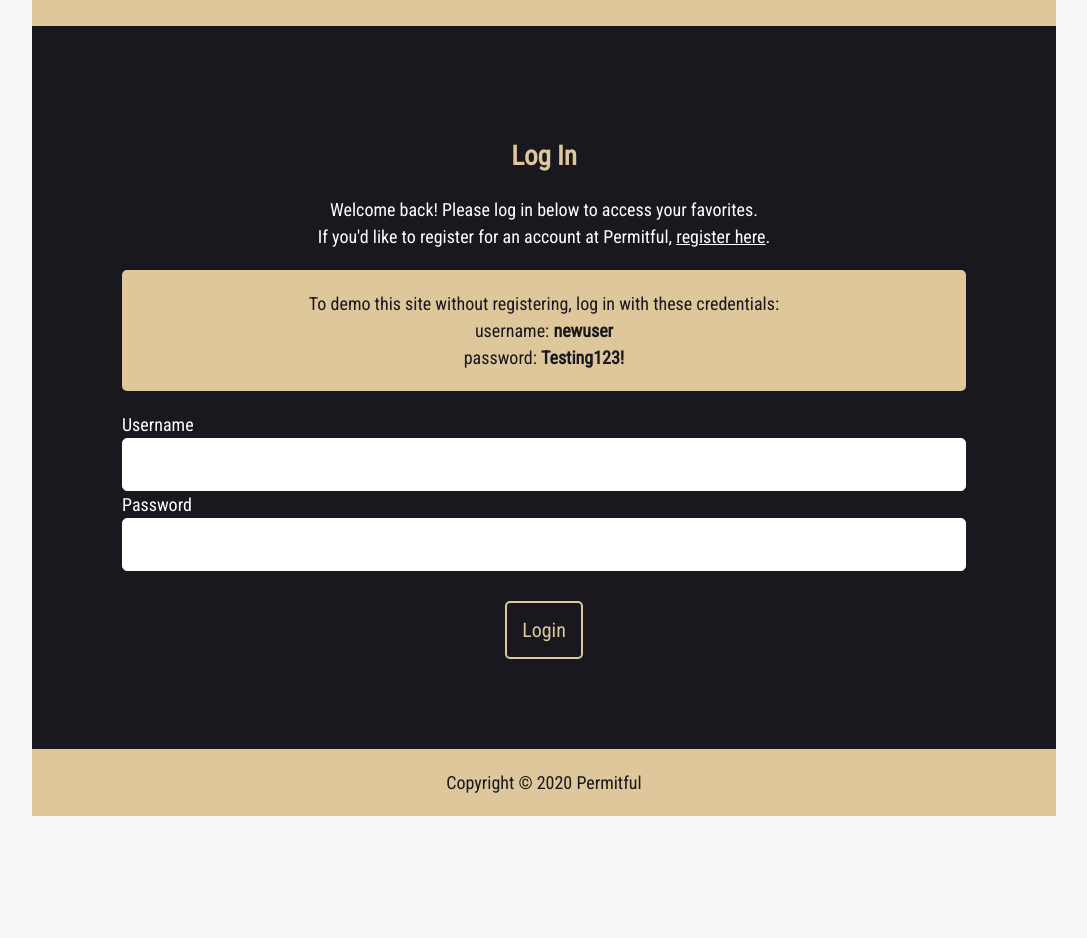
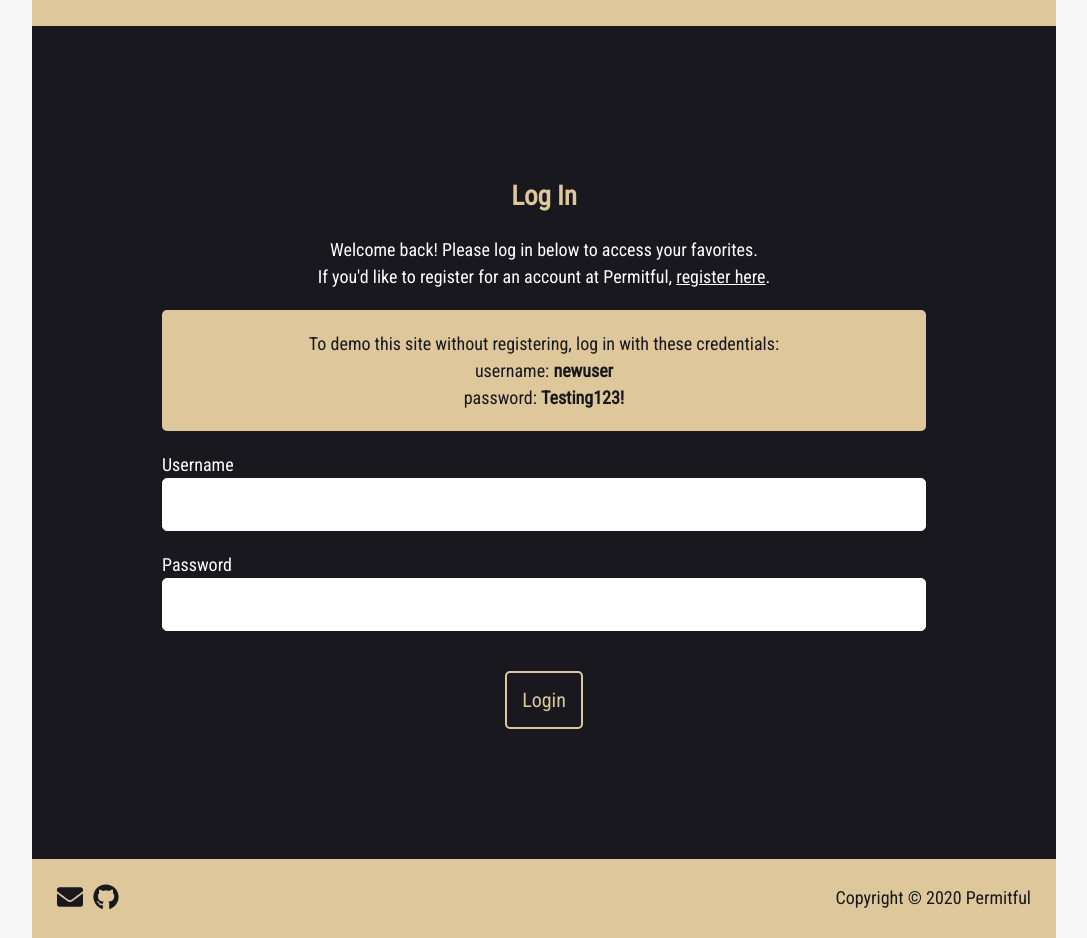
Before and after one commit to gavinmgrant/permitful-client, a React (Create React App) app: page /login in a window 1280 px wide. Shown: the part 46-984 px from the top of the page, without its empty margins (96-1183 px from the left). Before the commit the page ends 862 px from the top, so only its background shows below. Built offline with nearby package versions, Linux system fonts and the light colour scheme; no server answers.

Commit message:
style: refine margins and add contact icons

```diff
--- a/package.json
+++ b/package.json
@@ -4,6 +4,7 @@
   "private": true,
   "dependencies": {
     "@fortawesome/fontawesome-svg-core": "^1.2.30",
+    "@fortawesome/free-brands-svg-icons": "^5.15.0",
     "@fortawesome/free-regular-svg-icons": "^5.14.0",
     "@fortawesome/free-solid-svg-icons": "^5.14.0",
     "@fortawesome/react-fontawesome": "^0.1.11",
--- a/src/components/Footer/Footer.css
+++ b/src/components/Footer/Footer.css
@@ -3,4 +3,25 @@
     background-color: #DEC79B;
     margin: 0;
     padding: 20px;
+    width: 100%;
 }
+
+.contact {
+    font-size: 26px;
+}
+
+.contact-icon a {
+    padding: 5px;
+    color: #18181E !important;
+}
+
+.copyright {
+    padding: 5px;
+}
+
+@media screen and (min-width: 400px) {
+    footer {
+        display: flex;
+        justify-content: space-between;
+    }
+}
--- a/src/components/Footer/Footer.js
+++ b/src/components/Footer/Footer.js
@@ -1,10 +1,25 @@
 import React from 'react';
+import { Email, Github } from '../../utils/Icons';
 import './Footer.css';
 
 export default function Footer() {
     return (
         <footer>
-            Copyright © 2020 Permitful
+            <section className='contact'>
+                <span className='contact-icon'>
+                    <a href='mailto: gavingrant@gmail.com' target='_blank' rel='noopener noreferrer'>
+                        {Email}
+                    </a>
+                </span>
+                <span className='contact-icon'>
+                    <a href='https://github.com/gavinmgrant/permitful-client' target='_blank' rel='noopener noreferrer'>
+                        {Github}
+                    </a>
+                </span>
+            </section>
+            <section className='copyright'>
+                Copyright © 2020 Permitful
+            </section>
         </footer>
     )
 }
--- a/src/components/Landing/Landing.css
+++ b/src/components/Landing/Landing.css
@@ -38,6 +38,18 @@
     margin-left: auto;
     margin-right: auto;
     padding: 0;
+    animation: fadeInAnimation ease 3s;
+    animation-iteration-count: 1;
+    animation-fill-mode: forwards;
+}
+
+@keyframes fadeInAnimation {
+    0% {
+        opacity: 0;
+    }
+    100% {
+        opacity: 1;
+    }
 }
 
 .landing-sections {
--- a/src/components/LogInForm/LogInForm.css
+++ b/src/components/LogInForm/LogInForm.css
@@ -14,9 +14,16 @@
     margin-bottom: 30px;
 }
 
-@media screen and (min-width: 800px) {
+@media screen and (min-width: 600px) {
     .login-container {
-        margin: 60px;
+        margin: 50px;
         padding: 30px;
     }
 }
+
+@media screen and (min-width: 1024px) {
+    .login-container {
+        margin: 100px;
+        padding: 30px;
+    }
+}
--- a/src/components/LogInForm/LogInForm.js
+++ b/src/components/LogInForm/LogInForm.js
@@ -56,7 +56,7 @@
                         <div role='alert'>
                             {error && <p className='error'>{error}</p>}
                         </div>
-                        <div>
+                        <div className='input-typ'>
                             <label htmlFor="username">Username</label>
                             <Input
                                 required
@@ -64,7 +64,7 @@
                                 id='LoginForm__user_name'>
                             </Input>
                         </div>
-                        <div>
+                        <div className='input-typ'>
                             <label htmlFor="password">Password</label>
                             <Input
                                 required
--- a/src/components/RegistrationForm/RegistrationForm.css
+++ b/src/components/RegistrationForm/RegistrationForm.css
@@ -14,9 +14,16 @@
     margin-bottom: 30px;
 }
 
-@media screen and (min-width: 800px) {
+@media screen and (min-width: 600px) {
     .registration-container {
-        margin: 60px;
+        margin: 50px;
         padding: 30px;
     }
 }
+
+@media screen and (min-width: 1024px) {
+    .registration-container {
+        margin: 100px;
+        padding: 30px;
+    }
+}
--- a/src/components/RegistrationForm/RegistrationForm.js
+++ b/src/components/RegistrationForm/RegistrationForm.js
@@ -35,13 +35,14 @@
                 <h2>Register</h2>
                 <p>Registered users can select their favorite permits and quickly retrieve their details later.</p>
                 <p>Save time and register below.</p>
+                <p className="demo">Your password must contain 1 upper case, lower case, number and special character. It must also be between 8 and 72 characters.</p>
                 {this.state.onRegistrationSuccess ? <p className='success'>Success! We have saved your credentials. You can now log in to save favorites.</p> : ''}
                 <form onSubmit={this.handleSubmit}>
                     <section className="registration-form">
                         <div role='alert'>
                             {error && <p className='error'>{error}</p>}
                         </div>
-                        <div>
+                        <div className='input-typ'>
                             <label htmlFor="username">
                                 Username <Required />
                             </label>
@@ -52,7 +53,7 @@
                                 id='RegistrationForm__user_name'>
                             </Input>
                         </div>
-                        <div>
+                        <div className='input-typ'>
                             <label htmlFor="password">
                                 Password <Required />
                             </label>
--- a/src/utils/Icons.js
+++ b/src/utils/Icons.js
@@ -4,8 +4,12 @@
 import { faHeart as farFaHeart } from '@fortawesome/free-regular-svg-icons';
 import { faCheckCircle as farFaCheckCircle } from '@fortawesome/free-regular-svg-icons';
 import { faTrash as fasFaTrash } from '@fortawesome/free-solid-svg-icons';
+import { faEnvelope as fasFaEnvelope } from '@fortawesome/free-solid-svg-icons';
+import { faGithub as fabFaGithub } from '@fortawesome/free-brands-svg-icons';
 
 export const HeartSolid = <FontAwesomeIcon icon={fasFaHeart} />;
 export const HeartOutline = <FontAwesomeIcon icon={farFaHeart} />;
 export const CheckCircle = <FontAwesomeIcon icon={farFaCheckCircle} />;
 export const Trash = <FontAwesomeIcon icon={fasFaTrash} />;
+export const Email = <FontAwesomeIcon icon={fasFaEnvelope} />;
+export const Github = <FontAwesomeIcon icon={fabFaGithub} />;
```
Also changed, not shown: 1 other file (tests, documents, lock files or other folders).
